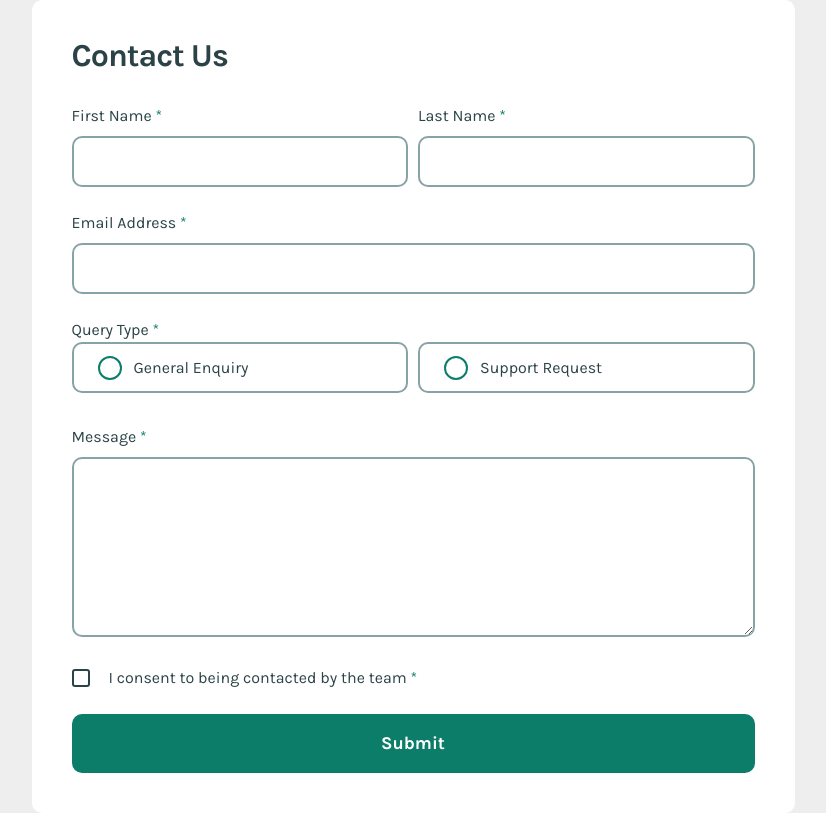
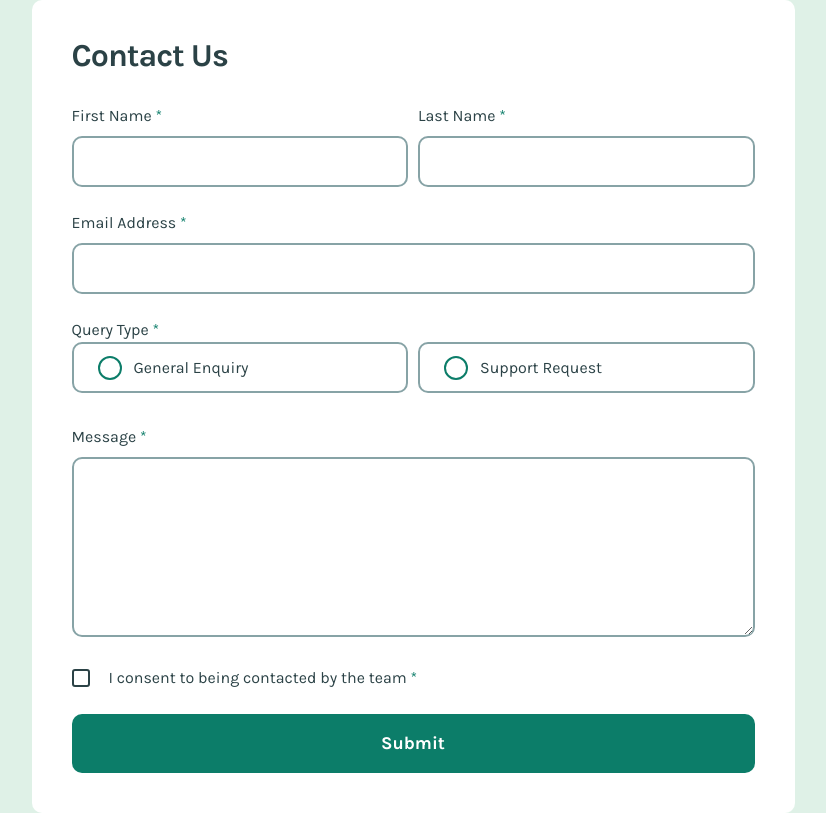
Before and after one commit to ZiadHmedan/control-form-using-formik, a React (Vite) app: page / in a window 1280 px wide. Shown: the whole page, without its empty margins (227-1053 px from the left). Built offline with nearby package versions, Linux system fonts and the light colour scheme.

Commit message:
finalStyleToutch

```diff
--- a/src/index.css
+++ b/src/index.css
@@ -97,7 +97,7 @@ body {
   font-family: "Karla", sans-serif;
   min-height: 100vh;
   width: 100vw;
-  background: #eee;
+  background-color:hsl(148, 38%, 91%);
 
   align-content: center;
 }
--- a/src/ui/Container.tsx
+++ b/src/ui/Container.tsx
@@ -8,5 +8,7 @@ export const Container = styled.div`
   background-color: ${theme.colors.white};
   margin: 0 auto;
   border-radius: 10px;
-
+  @media (max-width: 440px) {
+    margin: 0 16px;
+  }
 `;
```
Also changed, not shown: 1 other file (tests, documents, lock files or other folders).
